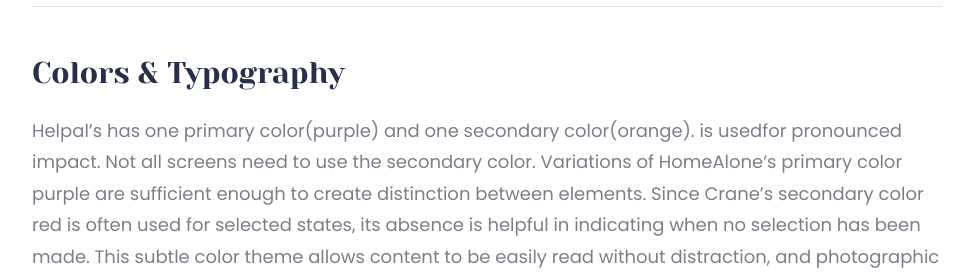
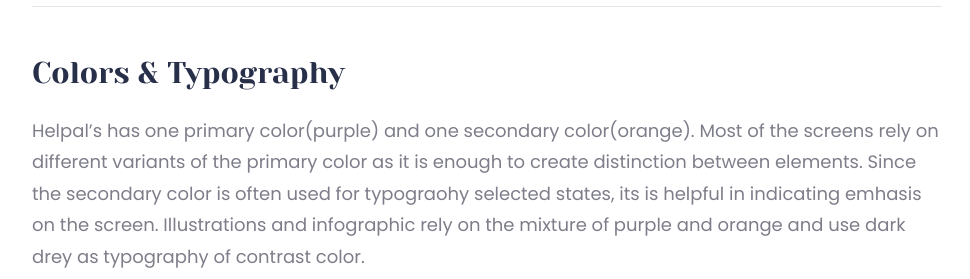
Before and after one commit to JaneUva/janeuva.github.io, a plain HTML site: page portfolio/helpal/index.html in a window 1280 px wide. Shown: the part 7010-7289 px from the top of the page, without its empty margins (153-1123 px from the left). Drawn offline with Linux system fonts and the light colour scheme.

Commit message:
rebuilding site Sun Mar  7 11:38:25 +04 2021

```diff
--- a/portfolio/helpal/index.html
+++ b/portfolio/helpal/index.html
@@ -264,7 +264,7 @@ Your browser does not support the video tag. </video>
 
 
 <h3 id="colors--typography">Colors &amp; Typography</h3>
-<p>Helpal&rsquo;s has one primary color(purple) and one secondary color(orange). is usedfor pronounced impact. Not all screens need to use the secondary color. Variations of HomeAlone&rsquo;s primary color purple are sufficient enough to create distinction between elements. Since Crane&rsquo;s secondary color red is often used for selected states, its absence is helpful in indicating when no selection has been made. This subtle color theme allows content to be easily read without distraction, and photographic avatars to be easily seen.
+<p>Helpal&rsquo;s has one primary color(purple) and one secondary color(orange). Most of the screens rely on different variants of the primary color as it is enough to create distinction between elements. Since the secondary color is often used for typograohy selected states, its is helpful in indicating emhasis on the screen. Illustrations and infographic rely on the mixture of purple and orange and use dark drey as typography of contrast color.
 <div class="blog-section">
     <h3></h3>
     <img src="https://janeuva.github.io/images/classic-blog/helpal-design-05.jpg"  alt="blog-img">
```
